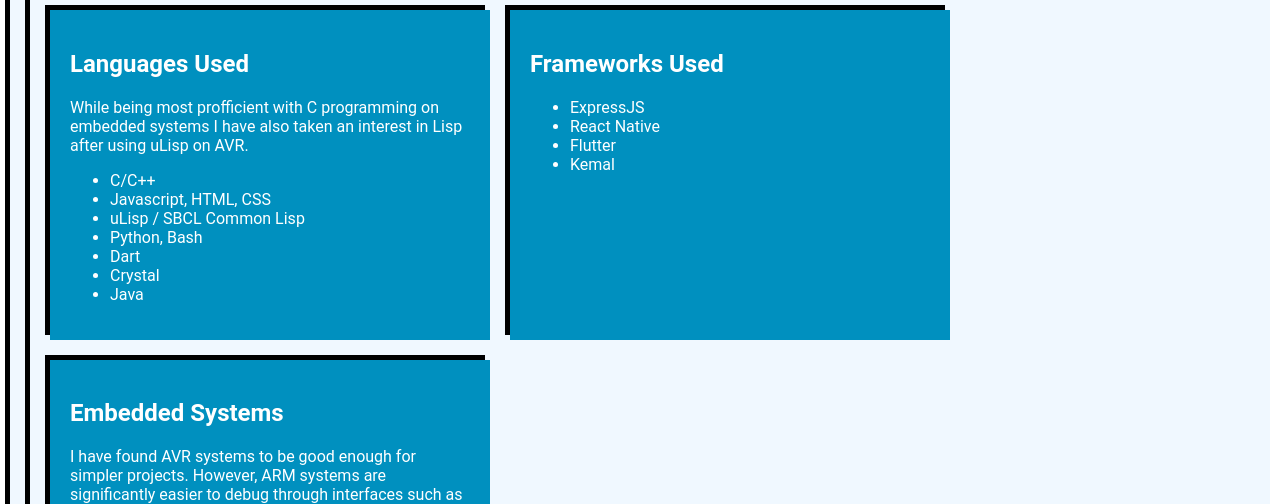
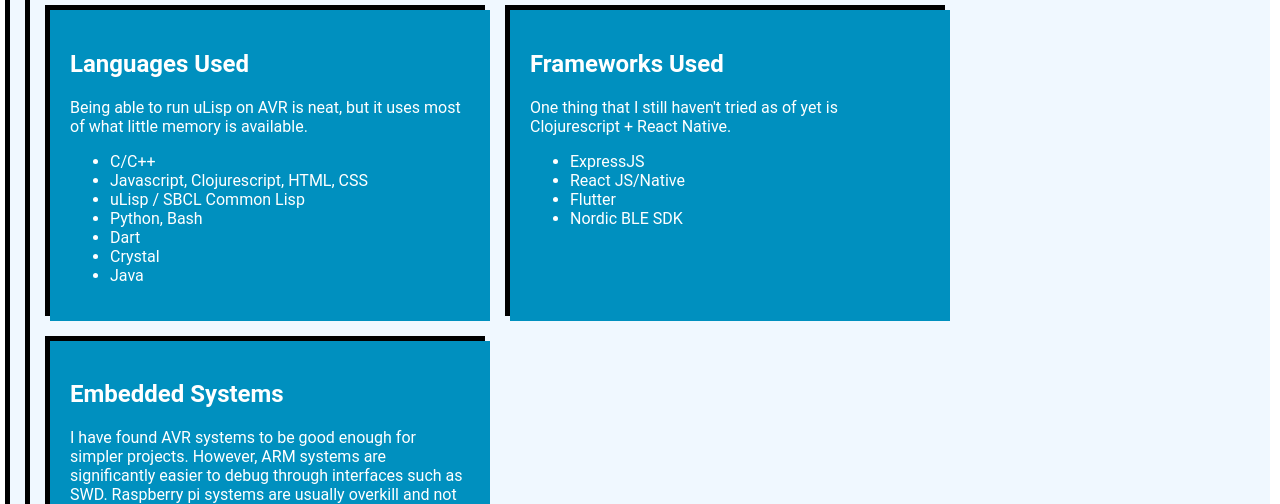
Before and after one commit to sessions-matthew/sessions-matthew.github.io, a plain HTML site: page index.html in a window 1280 px wide. Shown: the part 736-1240 px from the top of the page. Drawn offline with nearby package versions, Linux system fonts and the light colour scheme.

Commit message:
Update index.html

```diff
--- a/index.html
+++ b/index.html
@@ -46,11 +46,10 @@
    <div class="box">
   <h2>Languages Used</h2>
   <div>
-   While being most profficient with C programming on embedded systems I have also taken
-   an interest in Lisp after using uLisp on AVR.
+   Being able to run uLisp on AVR is neat, but it uses most of what little memory is available.
    <ul>
    <li>C/C++</li>
-   <li>Javascript, HTML, CSS</li>
+   <li>Javascript, Clojurescript, HTML, CSS</li>
    <li>uLisp / SBCL Common Lisp</li>
    <li>Python, Bash</li>
    <li>Dart</li>
@@ -62,12 +61,15 @@
 
    <div class="box">
   <h2>Frameworks Used</h2>
-  <ul>
+   <div>
+   One thing that I still haven't tried as of yet is Clojurescript + React Native.
+   <ul>
    <li>ExpressJS</li>
-   <li>React Native</li>
+   <li>React JS/Native</li>
    <li>Flutter</li>
-   <li>Kemal</li>
+   <li>Nordic BLE SDK</li>
    </ul>
+   </div>
   </div>
 
    <div class="box">
```
